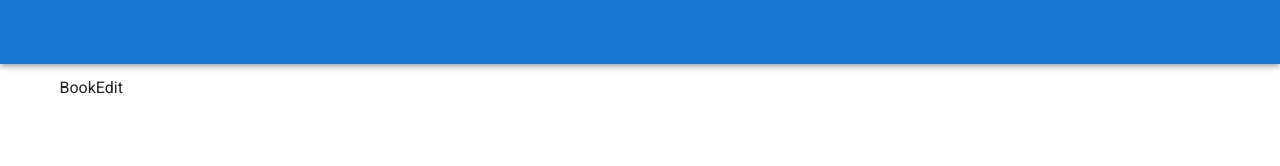
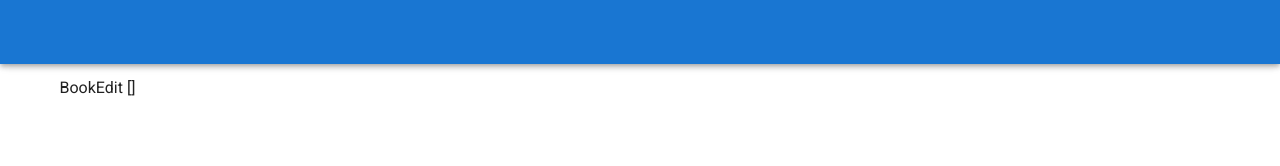
Before and after one commit to Chukoto/vue-practice-first, a Vue app in the folder SECTION8/bookapp/: page /edit in a window 1280 px wide. Shown: the top 166 px of the page. Built offline with nearby package versions, Linux system fonts and the light colour scheme.

Commit message:
[mod] wrote props to receive values from parent

```diff
--- a/SECTION8/bookapp/src/pages/BookEdit.vue
+++ b/SECTION8/bookapp/src/pages/BookEdit.vue
@@ -1,9 +1,17 @@
 <template>
-  <div>BookEdit</div>
+  <div>
+    BookEdit
+    {{ books }}
+  </div>
 </template>
 
 <script>
-export default {};
+export default {
+  name: 'BookEdit',
+  props: {
+    books: Array,
+  },
+};
 </script>
 
 <style></style>
```
